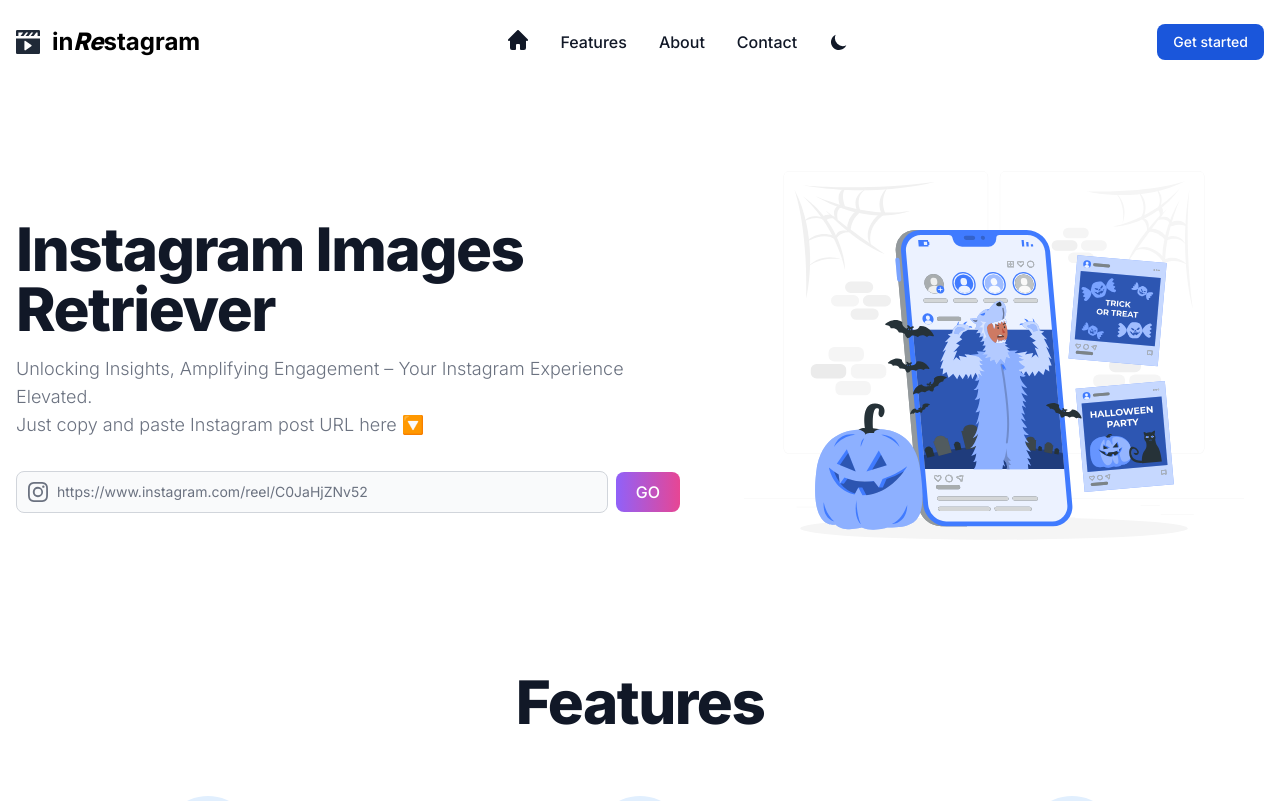
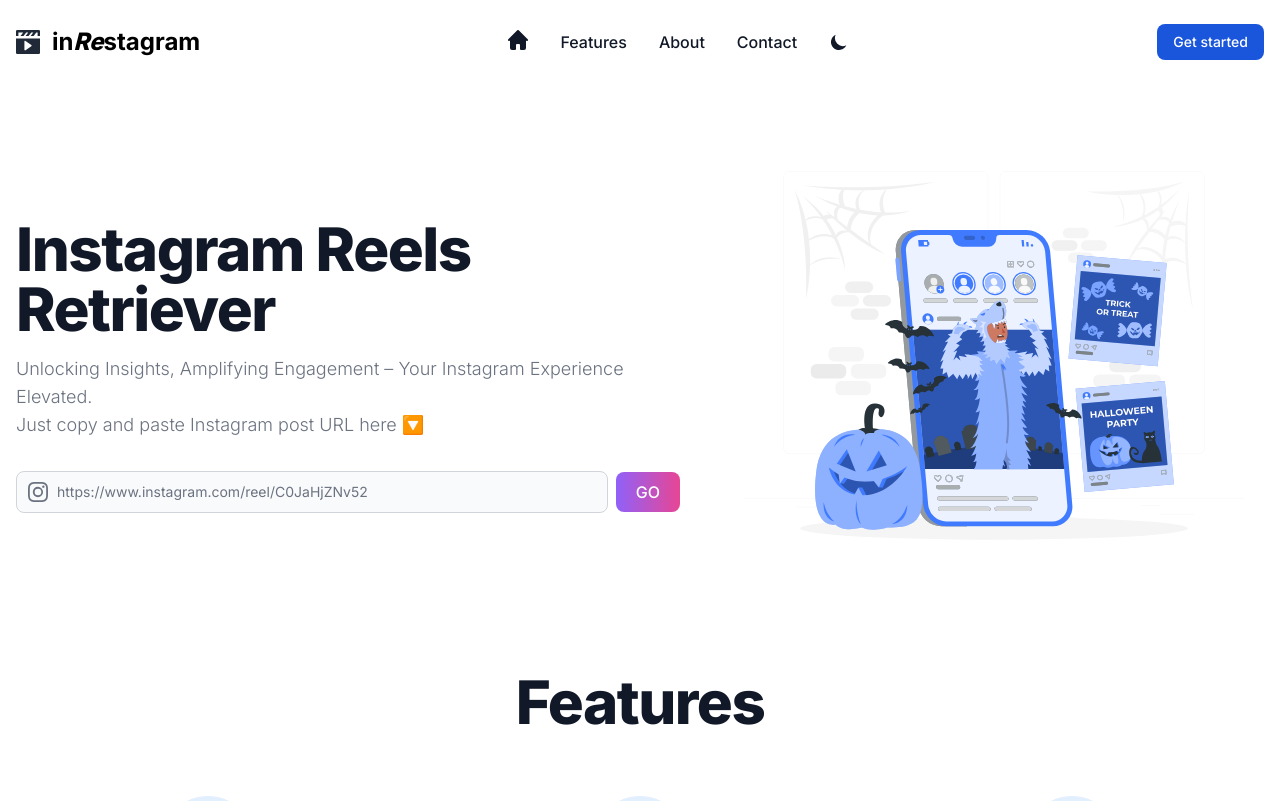
Before and after one commit to AyoubKasmi/inrestagramcom, a Next.js app: page / in a window 1280 px wide. Shown: the top 801 px of the page. Built offline with nearby package versions, Linux system fonts and the light colour scheme.

Commit message:
1st commit

```diff
--- a/app/sections/hero.js
+++ b/app/sections/hero.js
@@ -1,70 +1,70 @@
-'use client';
+// 'use client';
 import Image from 'next/image';
 import heroInstagram from "../../public/heroinstagram.svg";
 import InputLink from '../components/input';
-import { AnimatePresence, motion } from "framer-motion";
-import { useState, useEffect } from 'react';
+// import { AnimatePresence, motion } from "framer-motion";
+// import { useState, useEffect } from 'react';
 
 export default function Hero() {
-    const texts = ["Reels", "Videos", "Images"];
-    const variants = {
-    enter: direction => {
-        return {
-        y: -20,
-        opacity: 0
-        };
-    },
-    center: {
-        zIndex: 1,
-        y: 0,
-        opacity: 1
-    },
-    exit: direction => {
-        return {
-        zIndex: 0,
-        opacity: 0
-        };
-    }
-    };
-    const TextLoop = () => {
-        const [index, setIndex] = useState(0);
+    // const texts = ["Reels", "Videos", "Images"];
+    // const variants = {
+    // enter: direction => {
+    //     return {
+    //     y: -20,
+    //     opacity: 0
+    //     };
+    // },
+    // center: {
+    //     zIndex: 1,
+    //     y: 0,
+    //     opacity: 1
+    // },
+    // exit: direction => {
+    //     return {
+    //     zIndex: 0,
+    //     opacity: 0
+    //     };
+    // }
+    // };
+    // const TextLoop = () => {
+    //     const [index, setIndex] = useState(0);
 
-        useEffect(() => {
-          setTimeout(() => {
-            let next = index + 1;
-            if (next === texts.length) {
-              next = 0;
-            }
-            setIndex(next);
-          }, 2000);
-        }, [index, setIndex]);
+    //     useEffect(() => {
+    //       setTimeout(() => {
+    //         let next = index + 1;
+    //         if (next === texts.length) {
+    //           next = 0;
+    //         }
+    //         setIndex(next);
+    //       }, 2000);
+    //     }, [index, setIndex]);
 
-        return (
-            <AnimatePresence>
-                <motion.span
-                    style={{ position: "absolute" }}
-                    variants={variants}
-                    key={index}
-                    initial="enter"
-                    animate="center"
-                    exit="exit"
-                    transition={{
-                    y: { type: "tween"},
-                    opacity: { duration: 0.3 }
-                    }}
-                >
-                    {texts[index]}
-                </motion.span>
-            </AnimatePresence>
-        );
-    };
+    //     return (
+    //         <AnimatePresence>
+    //             <motion.span
+    //                 style={{ position: "absolute" }}
+    //                 variants={variants}
+    //                 key={index}
+    //                 initial="enter"
+    //                 animate="center"
+    //                 exit="exit"
+    //                 transition={{
+    //                 y: { type: "tween"},
+    //                 opacity: { duration: 0.3 }
+    //                 }}
+    //             >
+    //                 {texts[index]}
+    //             </motion.span>
+    //         </AnimatePresence>
+    //     );
+    // };
 
       return (
         <section className="bg-white dark:bg-gray-900">
             <div className="grid max-w-screen-xl px-4 py-8 mx-auto lg:gap-8 xl:gap-0 lg:grid-cols-12">
                 <div className="mr-auto place-self-center lg:col-span-7">
                     <h1 className="max-w-2xl mb-4 text-gray-900 text-4xl font-extrabold tracking-tight leading-none md:text-5xl xl:text-6xl dark:text-white">
-                        Instagram&nbsp;<TextLoop /><br/>Retriever
+                        Instagram Reels Retriever
                     </h1>
                     <p className="max-w-2xl mb-6 font-light text-gray-500 lg:mb-8 text-sm md:text-base lg:text-lg dark:text-gray-400">Unlocking Insights, Amplifying Engagement – Your Instagram Experience Elevated.<br/>Just copy and paste Instagram post URL here 🔽</p>
                     <InputLink />
```
